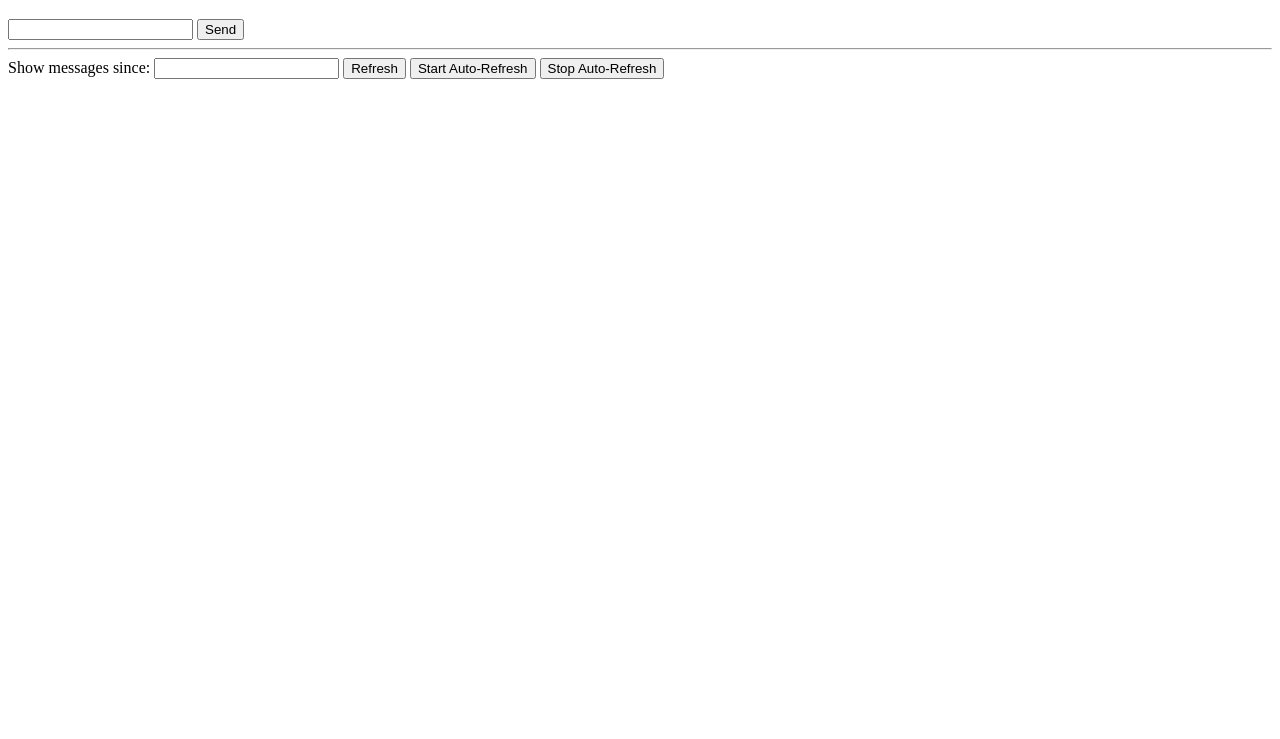
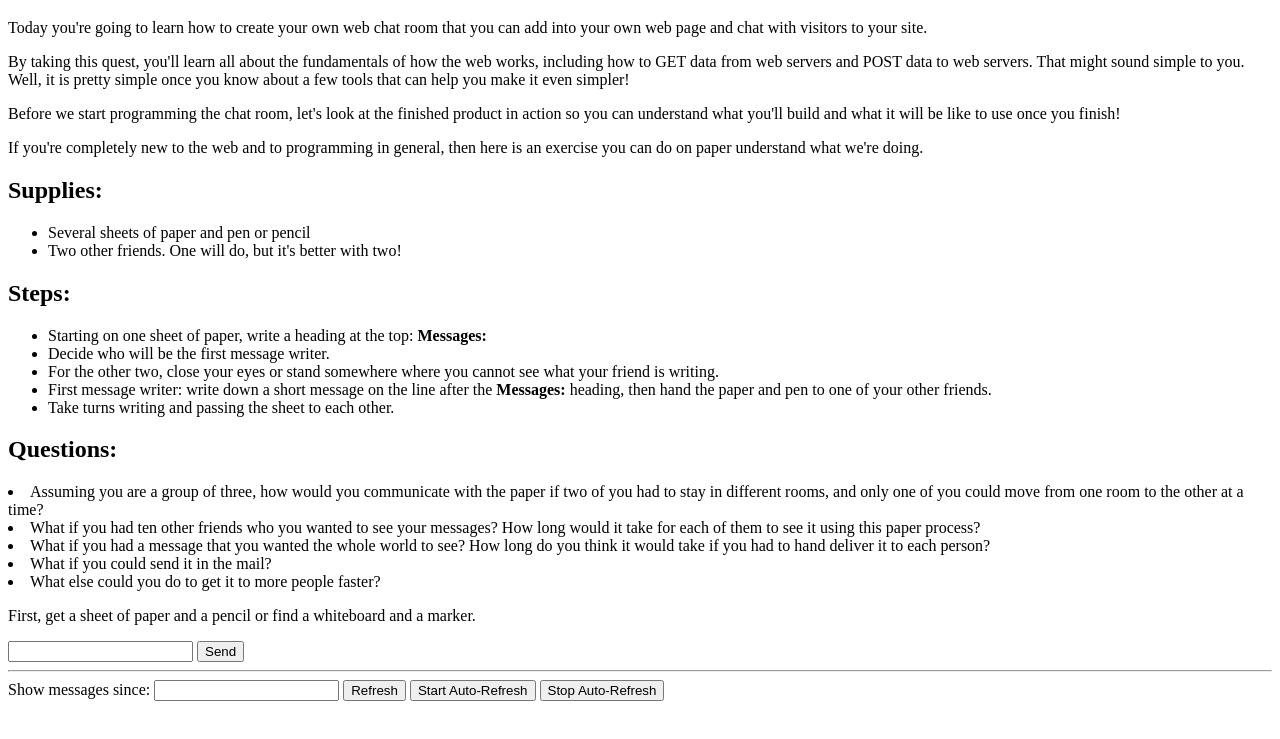
Before and after one commit to CoderDojoPonceSprings/BuildYourOwnChatRoom, a website: page public/index.html in a window 1280 px wide. Shown: the part 61-800 px from the top of the page. Drawn offline with nearby package versions, Linux system fonts and the light colour scheme.

Commit message:
Fixed up basic operations and added some step instructions

```diff
--- a/public/index.html
+++ b/public/index.html
@@ -10,15 +10,22 @@ function msgPost() {
   $.post("/msgs", "msg=Hey it's me!");
 }
 
+var refreshSince = "";
+
 function msgsGet() {
   var since = $('#since').val();
   if (!since) {
-    since = "";
+    since = refreshSince;
   }
+  console.log("since:");
+  console.log(since);
   $.get("/msgs/" + since, function(newMsgs) {
-    newMsgs.forEach(function(msg) {
+    newMsgs.msgs.forEach(function(msg) {
+      console.log(msg);
       msgs.push(msg);
     });
+    refreshSince = newMsgs.refreshSince;
+    console.log(refreshSince);
     console.log(msgs.length);
   });
 }
@@ -41,6 +48,45 @@ function autoRefreshStop() {
   <body>
     <h1>Build your own chat room</h1>
 
+    <p>
+    Today you're going to learn how to create your own web chat room
+    that you can add into your own web page and chat with visitors
+    to your site.
+    </p>
+
+    <p>By taking this quest, you'll learn all about the fundamentals
+      of how the web works, including how to GET data from web servers and POST data to web servers. That might sound simple to you. Well, it is pretty simple once you know about a few tools that can help you make it even simpler!</p>
+
+    <p>Before we start programming the chat room, let's look at the finished product in action so you can understand what you'll build and what it will be like to use once you finish!</p>
+
+    <aside>
+      <p>If you're completely new to the web and to programming in general, then here is an exercise you can do on paper understand what we're doing.</p>
+      <h2>Supplies:</h2>
+      <ul>
+        <li>Several sheets of paper and pen or pencil</li>
+        <li>Two other friends. One will do, but it's better with two!</li>
+      </ul>
+      <h2>Steps:</h2>
+      <ul>
+          <li>Starting on one sheet of paper, write a heading at the top: <strong>Messages:</strong></li>
+          <li>Decide who will be the first message writer.</li>
+          <li>For the other two, close your eyes or stand somewhere where you cannot see what your friend is writing.</li>
+          <li>First message writer: write down a short message on the line after the <strong>Messages:</strong> heading, then hand the paper and pen to one of your other friends.</li>
+          <li>Take turns writing and passing the sheet to each other.</li>
+      </ul>
+      <h2>Questions:</h2>
+        <li>Assuming you are a group of three, how would you communicate with the paper if two of you had to stay in different rooms, and only one of you could move from one room to the other at a time?</li>
+        <li>What if you had ten other friends who you wanted to see your messages? How long would it take for each of them to see it using this paper process?</li>
+        <li>What if you had a message that you wanted the whole world to see? How long do you think it would take if you had to hand deliver it to each person?</li>
+        <li>What if you could send it in the mail?</li>
+        <li>What else could you do to get it to more people faster?</li>
+    </p>
+
+
+
+      <p>First, get a sheet of paper and a pencil or find a whiteboard and a marker.
+
+    </aside>
     <section id='form'>
       <input type='text' /> <button onclick='msgPost()'>Send</button>
     </section>
```
Also changed, not shown: server.js (+48 -32 lines).
